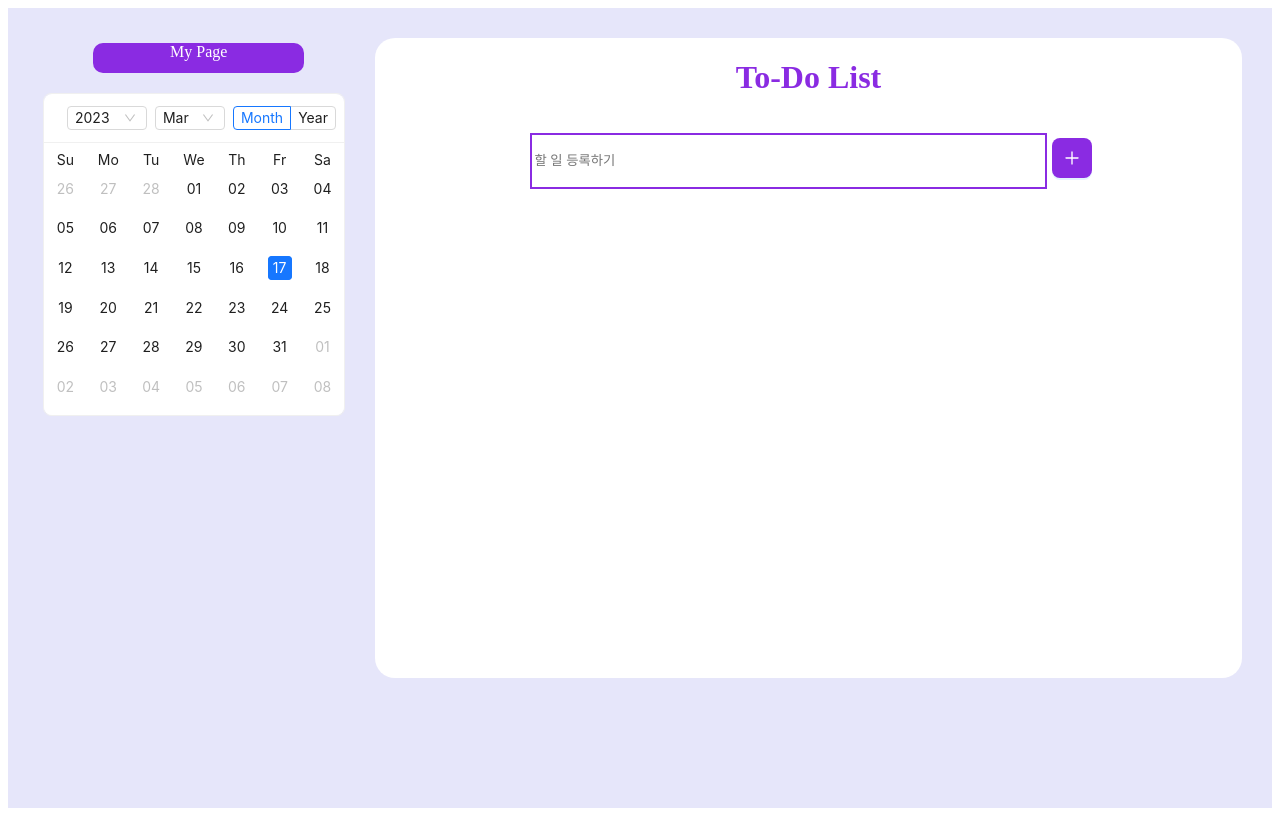
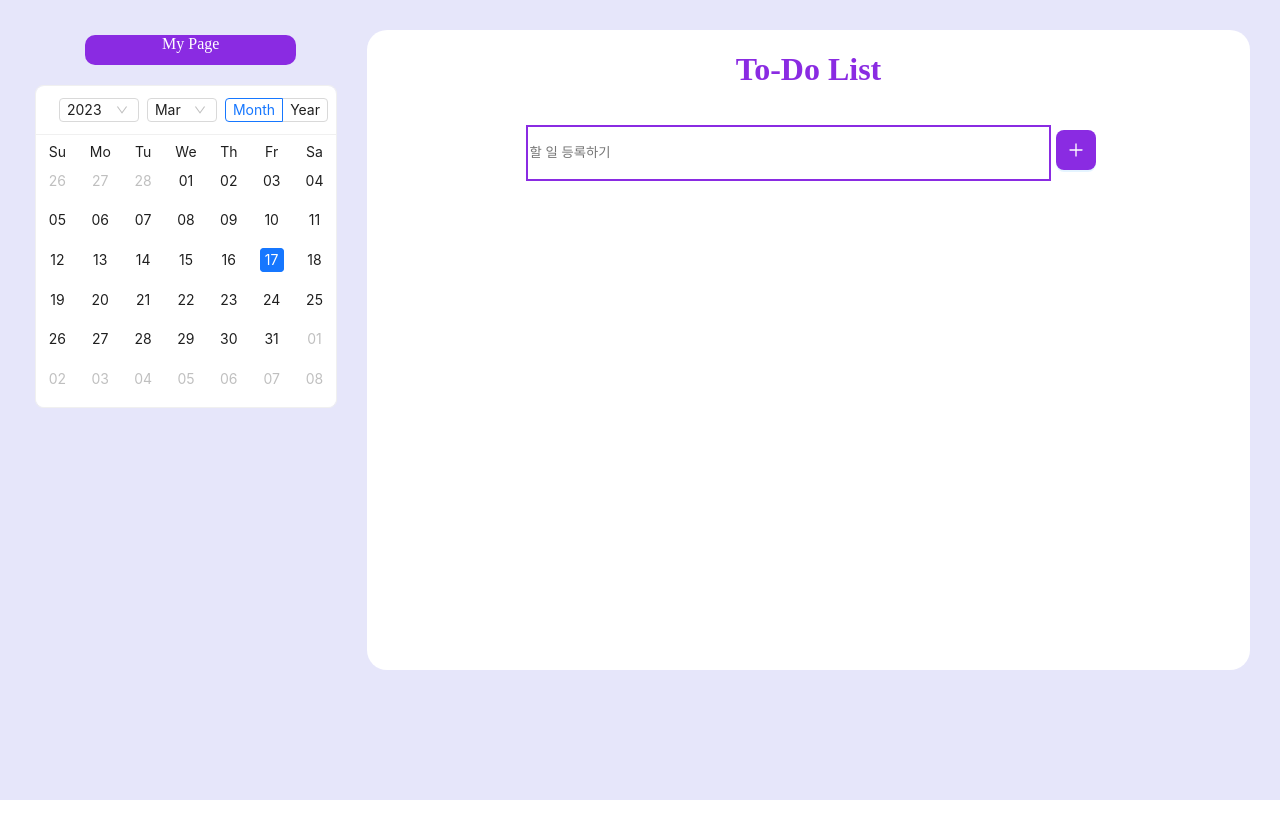
Before and after one commit to shimmins/ToDoList, a React (Create React App) app in the folder to-do-list/: page / in a window 1280 px wide. Built offline with nearby package versions, Linux system fonts and the light colour scheme.

Commit message:
feat: server 연결

```diff
--- a/to-do-list/package.json
+++ b/to-do-list/package.json
@@ -9,6 +9,9 @@
     "@testing-library/user-event": "^13.5.0",
     "@types/antd": "^1.0.0",
     "antd": "^5.3.0",
+    "axios": "^1.6.5",
+    "mysql": "^2.18.1",
+    "mysql2": "^3.6.5",
     "react": "^18.2.0",
     "react-dom": "^18.2.0",
     "react-router-dom": "^6.9.0",
--- /dev/null
+++ b/to-do-list/public/index.css
@@ -0,0 +1,3 @@
+body {
+  margin: 0px;
+}
--- a/to-do-list/public/index.html
+++ b/to-do-list/public/index.html
@@ -3,6 +3,7 @@
   <head>
     <meta charset="utf-8" />
     <link rel="icon" href="%PUBLIC_URL%/favicon.ico" />
+    <link rel="stylesheet" href="index.css" />
     <meta name="viewport" content="width=device-width, initial-scale=1" />
     <meta name="theme-color" content="#000000" />
     <meta
--- a/to-do-list/src/pages/home/Home.tsx
+++ b/to-do-list/src/pages/home/Home.tsx
@@ -4,6 +4,8 @@ import type { CalendarMode } from "antd/es/calendar/generateCalendar";
 import type { Dayjs } from "dayjs";
 import { PlusOutlined } from "@ant-design/icons";
 import { Link } from "react-router-dom";
+
+import Axios from "axios";
 
 interface todo {
   number: number;
@@ -28,7 +30,17 @@ export function Home() {
     setContent("");
     setNum(num + 1);
     //localStorage.setItem("todo", todo)
+
+    Axios.get("http://localhost:8000/", {})
+      .then((res) => {
+        const { data } = res;
+        console.log(data);
+      })
+      .catch((e: Error) => {
+        console.error(e);
+      });
   };
+
   const onRemove = (number: number) => {
     console.log("삭제되었습니다", number);
     setList(
```
Also changed, not shown: 1 other file (tests, documents, lock files or other folders).
